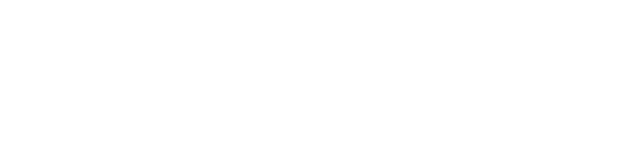
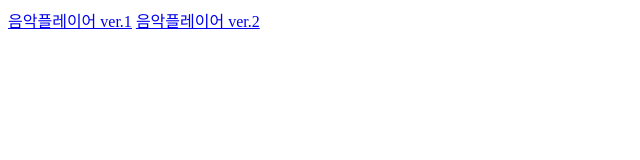
Before and after one commit to xoasml/html-css-music, a plain HTML site: page index.html in a window 1280 px wide. Shown: the whole page, without its empty margins (0-640 px from the left). Drawn offline with Linux system fonts and the light colour scheme.

Commit message:
gh-pages 설명

```diff
--- a/index.html
+++ b/index.html
@@ -1,2 +1,2 @@
-<a href="challenges/no02cloen/index.html"></a>
-<a href="challenges/no04MusicPlayer/index.html"></a>
+<a href="challenges/no02cloen/index.html">음악플레이어 ver.1</a>
+<a href="challenges/no04MusicPlayer/index.html">음악플레이어 ver.2</a>
```
Also changed, not shown: example.png (added), 1 other file.
